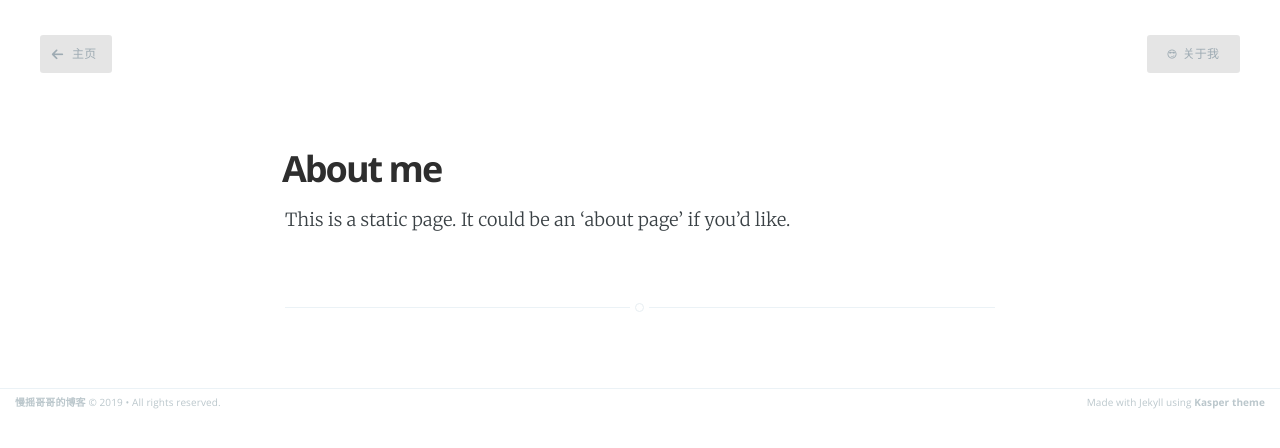
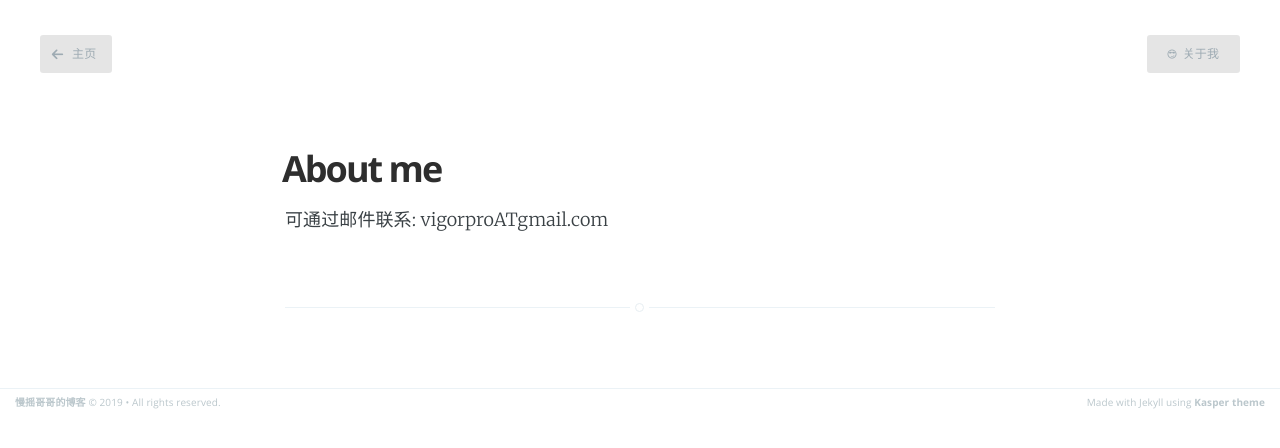
Before and after one commit to aaronyao/aaronyao.github.io, a Jekyll site: the page built from about.md, in a window 1280 px wide. Shown: the top 448 px of the page. Built offline with Jekyll 4.4.1, drawn with Linux system fonts in a browser that asks for light colours.

Commit message:
Modify theme.

```diff
--- a/_config.yml
+++ b/_config.yml
@@ -14,6 +14,10 @@ domain_name: 'aaronyao.github.io'
 google_analytics: 'UA-XXXXXXXX-X'
 gems: [jekyll-paginate]
 
+# Share
+social-share: true
+social-share-items: ['wechat', 'weibo', 'douban', 'twitter']
+
 # Details for the RSS feed generator
 url:            'https://'
 author:         '姚关伟'
--- a/_layouts/default.html
+++ b/_layouts/default.html
@@ -22,7 +22,7 @@
     {{ content }}
     <footer class="site-footer clearfix">
       <section class="copyright">
-        <a href="{{ site.baseurl }}">{{ site.name }}</a> &copy;
+        <a href="{{ "/" | relative_url }}">{{ site.name }}</a> &copy;
               {{"now" | date: "%Y"}} &bull; All rights reserved.
       </section>
       <section class="poweredby">Made with Jekyll using
--- a/_layouts/page.html
+++ b/_layouts/page.html
@@ -4,9 +4,9 @@ post_class: post-template page-template
 ---
 
 <nav class="main-nav clearfix">
-    <a class="back-button icon-arrow-left2" href="{{ site.baseurl }}">主页</a>
+    <a class="back-button icon-arrow-left2" href="{{ "/" | relative_url }}">主页</a>
     {% if site.abouturl!='' %}
-        <a class="about-button icon-cool" href='{{ site.baseurl }}{{ site.abouturl }}'>关于我</a>
+        <a class="about-button icon-cool" href='{{ site.abouturl | relative_url }}'>关于我</a>
     {% endif %}
 </nav>
 
--- a/_layouts/post.html
+++ b/_layouts/post.html
@@ -74,7 +74,7 @@ post_class: post-template
                     <h4> {{ site.author }} </h4>
                     <!-- Author Bio -->
                     <p>
-                        Here goes the author description. You might want to place some links too in here
+                        上能PPT,下能搬砖.
                     </p>
                 </section>
             {% endif %}
--- a/about.md
+++ b/about.md
@@ -3,4 +3,4 @@ layout: page
 title: About me
 ---
 
-This is a static page. It could be an 'about page' if you'd like.
+可通过邮件联系: vigorproATgmail.com
--- a/index.html
+++ b/index.html
@@ -6,12 +6,12 @@ title: Home
 <header class="main-header {% if page.cover %}" style="background-image: url({{ page.cover }}) {%else%}no-cover{% endif %}">
     <nav class="main-nav overlay clearfix">
             {% if page.logo %}
-                <a class="blog-logo" href="{{ site.baseurl | relative_url }}">
+                <a class="blog-logo" href="{{ "/" | relative_url }}">
                     <img src="{{ page.logo }}" alt="Blog Logo" />
                 </a>
             {% endif %}
 	{% if site.abouturl!='' %}
-		<a class="about-button icon-cool" href='{{ site.baseurl | relative_url }}{{ site.abouturl }}'>关于我</a>
+		<a class="about-button icon-cool" href='{{ site.abouturl | relative_url }}'>关于我</a>
 	{% endif %}
     </nav>
     <div class="vertical">
```
Also changed, not shown: _includes/share.html (deleted, +0 -15 lines), assets/images/profile.png.
